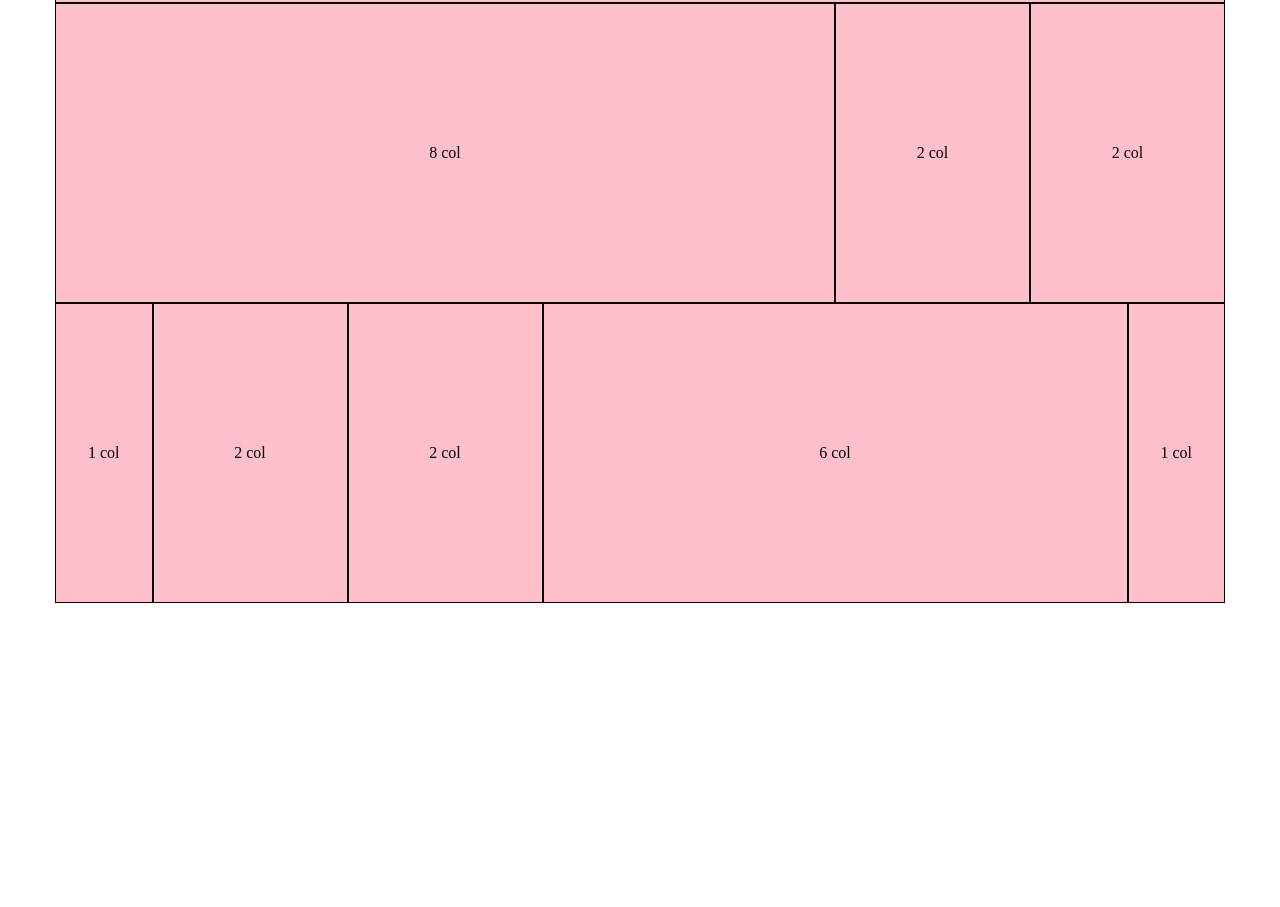
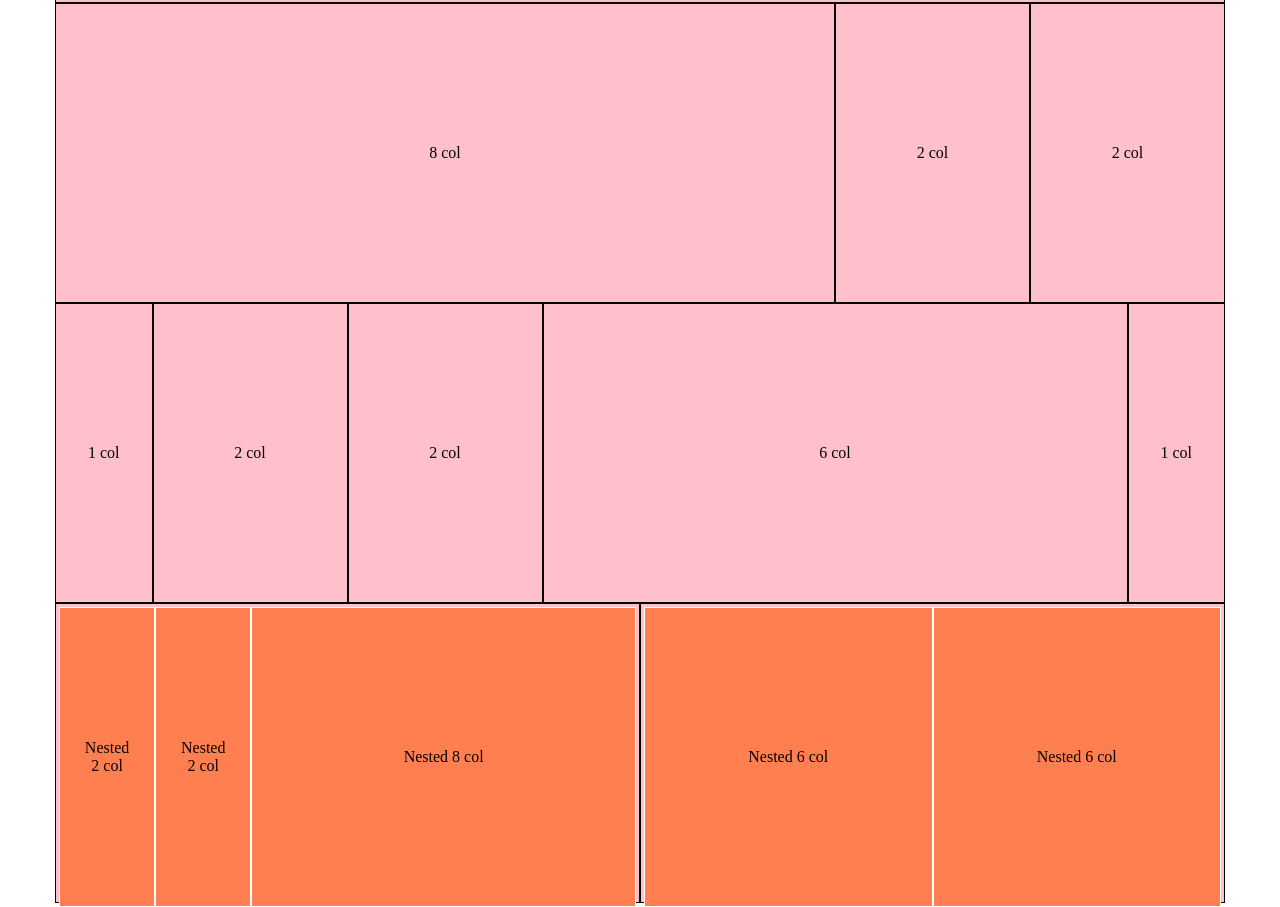
Before and after one commit to alicemarias/html-css-12bool, a plain HTML site: page index.html in a window 1280 px wide. Shown: the part 597-1504 px from the top of the page. Before the commit the page ends 1200 px from the top, so only its background shows below. Drawn offline with Linux system fonts and the light colour scheme.

Commit message:
commit quinta riga

```diff
--- a/css/12-bool.css
+++ b/css/12-bool.css
@@ -2,9 +2,18 @@
 .debug .container {
   background-color: pink;
 }
-
 .debug [class*="col-"] {
   border: 1px solid black;
+  height: 300px;
+}
+
+.debug .container.nested {
+  background-color: coral;
+  margin: 3px;
+}
+
+.debug .container.nested [class*="col-"] {
+  border: 1px solid white;
   height: 300px;
 }
 
--- a/css/style.css
+++ b/css/style.css
@@ -7,5 +7,7 @@ p {
   top: 50%;
   left: 50%;
   transform: translate(-50%, -50%);
+}
+[class*="col-"] {
   position: relative;
 }
--- a/index.html
+++ b/index.html
@@ -51,15 +51,25 @@
     </div>
     <!-- fine quarta riga -->
 
-    <!-- inizio quinta riga
-    <div class="container">
-      <div class="col-1"><p>1 col </p></div>
-      <div class="col-2"><p>2 col </p></div>
-      <div class="col-2"><p>2 col </p></div>
-      <div class="col-6"><p>6 col </p></div>
-      <div class="col-6"><p>1 col </p></div>
-    </div>
-     fine quinta riga -->
+    <!-- Row with 2 columns and 5 nested columns -->
+      <div class="container ">
+
+        <div class="col-6">
+          <div class="container nested">
+            <div class="col-2"><p>Nested 2 col</p></div>
+            <div class="col-2"><p>Nested 2 col</p></div>
+            <div class="col-8"><p>Nested 8 col</p></div>
+          </div>
+        </div>
+
+        <div class="col-6">
+          <div class="container nested">
+            <div class="col-6"><p>Nested 6 col</p></div>
+            <div class="col-6"><p>Nested 6 col</p></div>
+          </div>
+        </div>
+
+      </div>
 
 
   </body>
```
